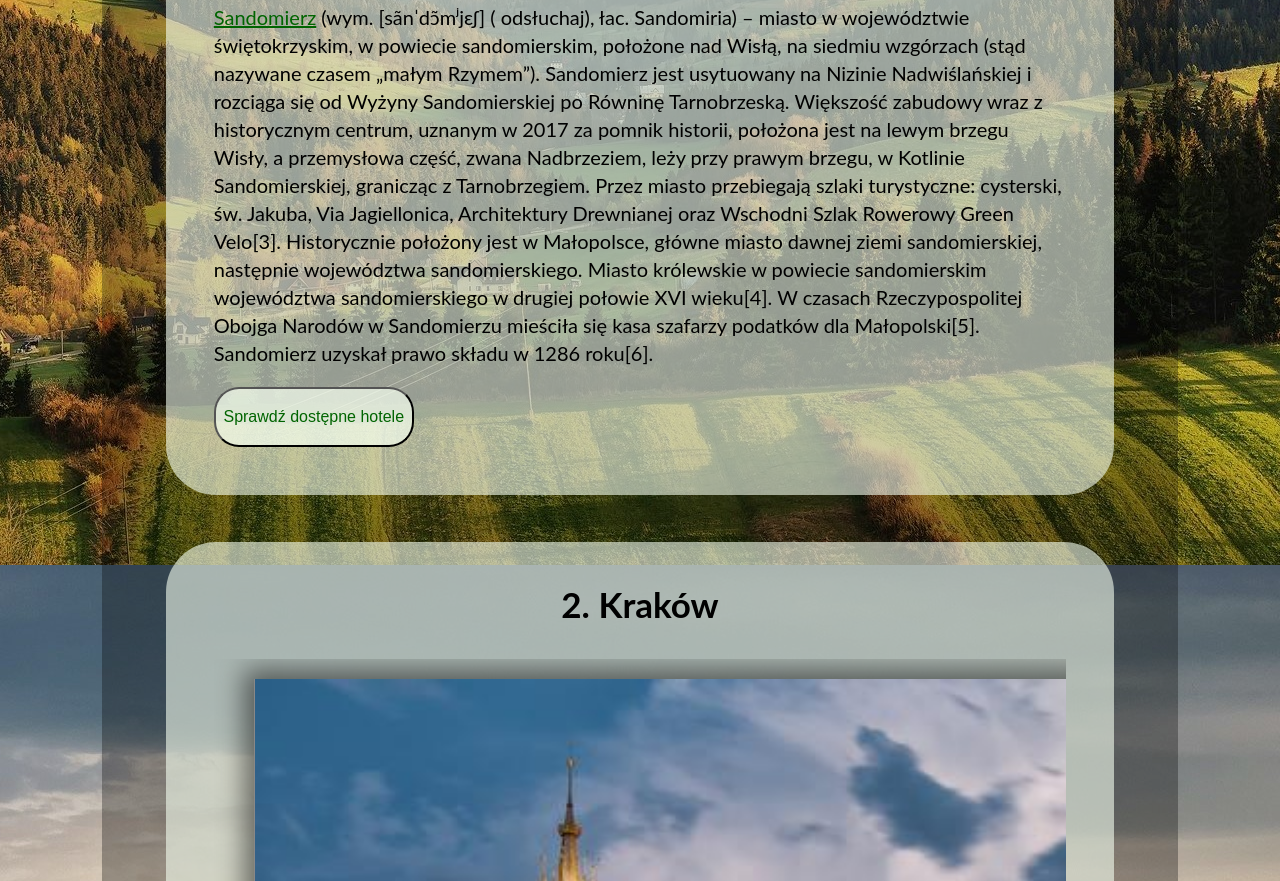
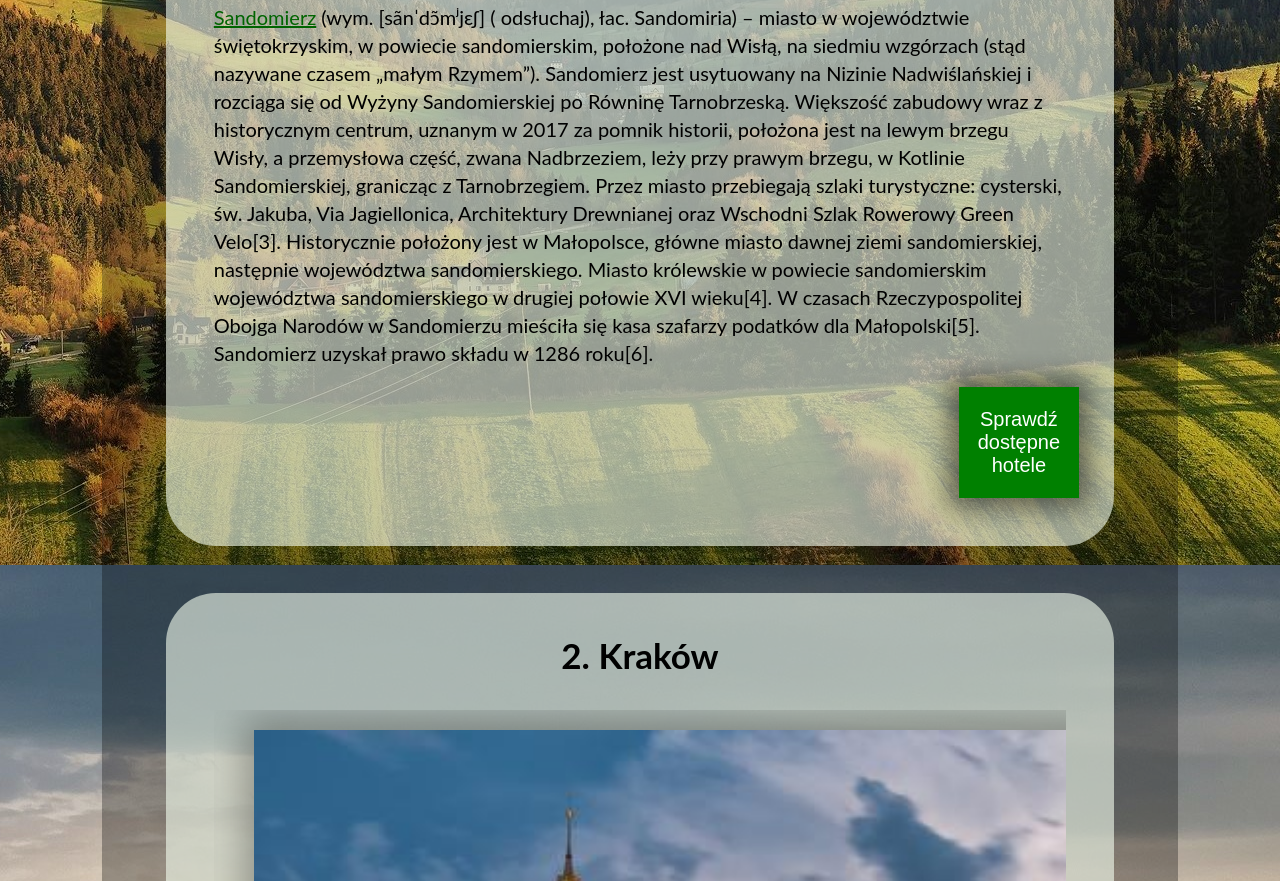
Before and after one commit to adamjagielka/najpiekniejszepolskiemiasta, a website: page index.html in a window 1280 px wide. Shown: the part 1639-2520 px from the top of the page. Drawn offline with Linux system fonts and the light colour scheme.

Commit message:
Add files via upload
new look for buttons

```diff
--- a/index.html
+++ b/index.html
@@ -143,13 +143,7 @@
 
 		}
 
-		button {
-			background: rgba(245, 255, 240, 0.7);
-			color: darkgreen;
-			font-size: 16px;
-			border-radius: 25px;
 
-		}
 
 		#textSize {
 			width: 80px;
@@ -178,12 +172,10 @@
 			/* poczatkowa wilekosc obrazka*/
 
 
-			border-left: 1px solid #888;
 
-
-			-webkit-box-shadow: 0 0 25px 10px rgba(0, 0, 0, 0.5);
-			-moz-box-shadow: 0 0 25px 10px rgba(0, 0, 0, 0.5);
-			box-shadow: 0 0 25px 10px rgba(0, 0, 0, 0.5);
+			-webkit-box-shadow: 0 0 35px 10px rgba(0, 0, 0, 0.3);
+			-moz-box-shadow: 0 0 35px 10px rgba(0, 0, 0, 0.3);
+			box-shadow: 0 0 35px 10px rgba(0, 0, 0, 0.3);
 
 
 			-webkit-transition: all 0.5s;
@@ -223,6 +215,60 @@
 				text-decoration: none;
 
 				font-size: 16px;*/
+		}
+
+		button[class^="grow"]::after {
+			transition: all 0.3s ease;
+		}
+
+		button[class^="grow"]:hover::after {
+			transition: all 0.3s ease-out;
+		}
+
+		button.grow_box::after {
+			left: 0;
+			right: 0;
+			top: 0;
+			bottom: 0;
+			transform: scale(0, 0);
+		}
+
+		button.grow_box:hover::after {
+			transform: scale(1, 1);
+		}
+
+		button {
+			margin-left: 745px;
+			font-size: 1em;
+			background-color: green;
+			color: #fff;
+			border: 0.25rem solid green;
+			padding: 0.85em 0.75em;
+			z-index: 1;
+			overflow: hidden;
+			-webkit-box-shadow: 0 0 25px 10px rgba(0, 0, 0, 0.5);
+			-moz-box-shadow: 0 0 25px 10px rgba(0, 0, 0, 0.5);
+			box-shadow: 0 0 25px 10px rgba(0, 0, 0, 0.5);
+			cursor: pointer;
+		}
+
+		button:hover {
+			color: green;
+			position: relative;
+		}
+
+		button::after {
+			content: "";
+			background: #ecf0f1;
+			position: absolute;
+			z-index: -1;
+			padding: 0.85em 0.75em;
+			display: block;
+		}
+
+		#przycisk {
+			position: absolute;
+			left: 800px;
 		}
 	</style>
 
@@ -320,12 +366,16 @@
 				</p>
 			</article>
 
+
+
+			<div class="przycisk">
 				<a
 					href="https://travelist.pl/search/channel:c13/dates:/price:0,1000/sortType:/tags:city370/rooms:[2,[]]/page:1?MWID=TRA_PL_MAG_TRA_0000_NON_0000_ART_RAN_0_M12 _PHOT_CHN_20201113_13-11-20&noleadrequired=on#query=sandomierz">
-				<button class="advert">
-					Sprawdź dostępne hotele
-				</button>
+
+					<button class="grow_box">Sprawdź dostępne hotele</button>
 				</a>
+			</div>
+
 		</div>
 
 		<div id="two" class="rank">
@@ -384,12 +434,13 @@
 				</p>
 			</article>
 
+			<div class="przycisk">
 				<a
 					href="https://travelist.pl/search/channel:c13/dates:/price:0,1000/sortType:/tags:city18/rooms:[2,[]]/page:1?MWID=TRA_PL_MAG_TRA_0000_NON_0000_ART_RAN_0_M12%20_PHOT_CHN_20201113_13-11-20&noleadrequired=on#query=krak%C3%B3w">
-				<button class="advert">
-					Sprawdź dostępne hotele
-				</button>
+
+					<button class="grow_box">Sprawdź dostępne hotele</button>
 				</a>
+			</div>
 
 		</div>
 
@@ -449,12 +500,15 @@
 				</p>
 			</article>
 
+			<div class="przycisk">
 				<a
 					href="https://travelist.pl/search/channel:/dates:/price:0,1000/sortType:/tags:region17/rooms:[2,[]]/page:1?MWID=TRA_PL_MAG_TRA_0000_NON_0000_ART_RAN_0_M12%20_PHOT_CHN_20201113_13-11-20&noleadrequired=on#query=%C5%82%C3%B3d%C5%BA">
-				<button class="advert">
-					Sprawdź dostępne hotele
-				</button>
+
+					<button class="grow_box">Sprawdź dostępne hotele</button>
 				</a>
+			</div>
+
+
 
 		</div>
 
@@ -519,12 +573,16 @@
 				</p>
 			</article>
 
+
+			<div class="przycisk">
 				<a
 					href="https://travelist.pl/search/channel:/dates:/price:0,1000/sortType:/tags:region17/rooms:[2,[]]/page:1?MWID=TRA_PL_MAG_TRA_0000_NON_0000_ART_RAN_0_M12%20_PHOT_CHN_20201113_13-11-20&noleadrequired=on#query=%C5%82%C3%B3d%C5%BA">
-				<button class="advert">
-					Sprawdź dostępne hotele
-				</button>
+
+					<button class="grow_box">Sprawdź dostępne hotele</button>
 				</a>
+			</div>
+
+
 
 		</div>
 
@@ -581,12 +639,15 @@
 				</p>
 			</article>
 
+			<div class="przycisk">
 				<a
 					href="https://travelist.pl/search/channel:/dates:/price:0,1000/sortType:/tags:city60/rooms:[2,[]]/page:1?MWID=TRA_PL_MAG_TRA_0000_NON_0000_ART_RAN_0_M12%20_PHOT_CHN_20201113_13-11-20&noleadrequired=on#query=gda%C5%84sk">
-				<button class="advert">
-					Sprawdź dostępne hotele
-				</button>
+
+					<button class="grow_box">Sprawdź dostępne hotele</button>
 				</a>
+			</div>
+
+
 
 		</div>
 
@@ -644,12 +705,15 @@
 				</p>
 			</article>
 
+			<div class="przycisk">
 				<a
 					href="https://travelist.pl/search/channel:/dates:/price:0,1000/sortType:/tags:city37/rooms:[2,[]]/page:1?MWID=TRA_PL_MAG_TRA_0000_NON_0000_ART_RAN_0_M12%20_PHOT_CHN_20201113_13-11-20&noleadrequired=on#query=sopot">
-				<button class="advert">
-					Sprawdź dostępne hotele
-				</button>
+
+					<button class="grow_box">Sprawdź dostępne hotele</button>
 				</a>
+			</div>
+
+
 
 		</div>
 
@@ -710,12 +774,15 @@
 				</p>
 			</article>
 
+			<div class="przycisk">
 				<a
 					href="https://travelist.pl/search/channel:/dates:/price:0,1000/sortType:/tags:city48/rooms:[2,[]]/page:1?MWID=TRA_PL_MAG_TRA_0000_NON_0000_ART_RAN_0_M12%20_PHOT_CHN_20201113_13-11-20&noleadrequired=on#query=gdynia">
-				<button class="advert">
-					Sprawdź dostępne hotele
-				</button>
+
+					<button class="grow_box">Sprawdź dostępne hotele</button>
 				</a>
+			</div>
+
+
 
 		</div>
 
@@ -774,12 +841,15 @@
 				</p>
 			</article>
 
+			<div class="przycisk">
 				<a
 					href="https://travelist.pl/search/channel:/dates:/price:0,1000/sortType:/tags:city10/rooms:[2,[]]/page:1?MWID=TRA_PL_MAG_TRA_0000_NON_0000_ART_RAN_0_M12%20_PHOT_CHN_20201113_13-11-20&noleadrequired=on#query=wroc%C5%82aw">
-				<button class="advert">
-					Sprawdź dostępne hotele
-				</button>
+
+					<button class="grow_box">Sprawdź dostępne hotele</button>
 				</a>
+			</div>
+
+
 
 		</div>
 
@@ -837,12 +907,15 @@
 				</p>
 			</article>
 
+			<div class="przycisk">
 				<a
 					href="https://travelist.pl/search/channel:/dates:/price:0,1000/sortType:/tags:city7/rooms:[2,[]]/page:1?MWID=TRA_PL_MAG_TRA_0000_NON_0000_ART_RAN_0_M12%20_PHOT_CHN_20201113_13-11-20&noleadrequired=on#query=warszawa">
-				<button class="advert">
-					Sprawdź dostępne hotele
-				</button>
+
+					<button class="grow_box">Sprawdź dostępne hotele</button>
 				</a>
+			</div>
+
+
 
 		</div>
 
@@ -897,12 +970,15 @@
 				</p>
 			</article>
 
+			<div class="przycisk">
 				<a
 					href="https://travelist.pl/search/channel:/dates:/price:0,1000/sortType:/tags:city288/rooms:[2,[]]/page:1?MWID=TRA_PL_MAG_TRA_0000_NON_0000_ART_RAN_0_M12%20_PHOT_CHN_20201113_13-11-20&noleadrequired=on#query=bydg">
-				<button class="advert">
-					Sprawdź dostępne hotele
-				</button>
+
+					<button class="grow_box">Sprawdź dostępne hotele</button>
 				</a>
+			</div>
+
+
 
 		</div>
 
```
Lines whose indentation alone changed are shown as unchanged.
